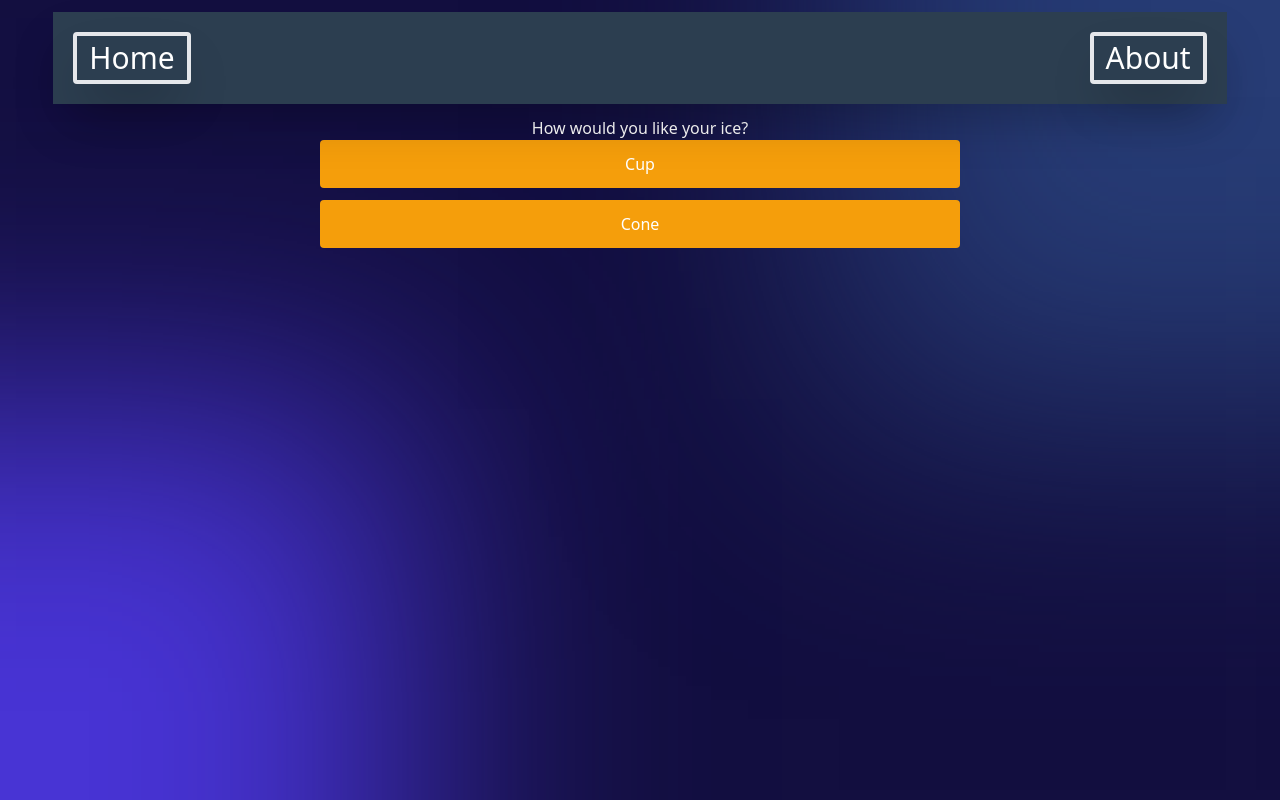
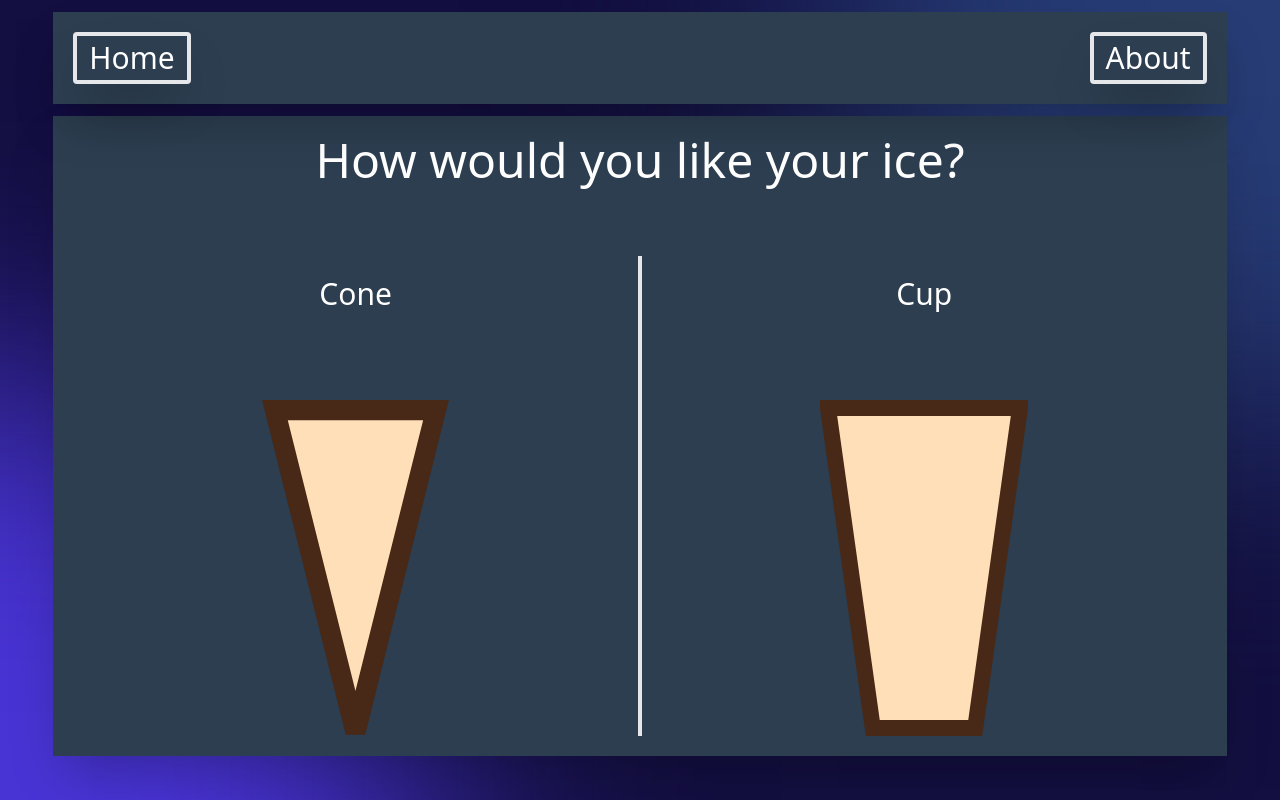
Before and after one commit to Julian-Sz/Ice-Cream-Shop, a React (Create React App) app: page /ChooseConeCup in a window 1280 px wide. Built offline with nearby package versions, Linux system fonts and the light colour scheme.

Commit message:
half done with a bit of restyling

```diff
--- a/src/App.css
+++ b/src/App.css
@@ -1,3 +1,7 @@
+body {
+  overflow-x: hidden;
+}
+
 .App {
   background: #130f40;
 }
@@ -17,3 +21,12 @@
     box-shadow: 0 0 700px 400px #273c75;
   }
 }
+
+h1,
+h2,
+h3,
+h4,
+h5,
+h6 {
+  height: min-content;
+}
--- a/src/App.js
+++ b/src/App.js
@@ -1,13 +1,13 @@
 // import logo from "./logo.svg";
 import React, { useReducer } from "react";
-import { BrowserRouter as Router, Route } from "react-router-dom";
+import { BrowserRouter as Router, Route, Switch } from "react-router-dom";
 import "./App.css";
 import Nav from "./components/Nav";
 import Home from "./components/Home";
 import ChooseConeCup from "./components/ChooseConeCup";
-// import ChooseCount from "./components/ChooseCount";
 import ChooseKind from "./components/ChooseKind";
 import Visualization from "./components/Visualization";
+import { AnimateSharedLayout, AnimatePresence } from "framer-motion";
 
 export const VARIETIES = {
   Vanilla: "#FAE074",
@@ -77,8 +77,8 @@ function App() {
           <Route path="/" exact>
             <Home />
           </Route>
-          <Route path="/(ChooseKind|ChooseConeCup)/">
-            {store.cone !== undefined ? (
+          {/* <Route path="/(ChooseKind|ChooseConeCup)/">
+            {store.cone !== undefined && (
               <div
                 id="visualization-container"
                 className="relative w-80 mb-3"
@@ -86,8 +86,8 @@ function App() {
               >
                 <Visualization />
               </div>
-            ) : undefined}
-          </Route>
+            )}
+          </Route> */}
           <Route path="/ChooseConeCup">
             <ChooseConeCup />
           </Route>
--- a/src/components/ChooseConeCup.js
+++ b/src/components/ChooseConeCup.js
@@ -1,6 +1,9 @@
 import React, { useContext, useEffect } from "react";
 import { Link } from "react-router-dom";
 import { ACTIONS, MyContext } from "../App.js";
+import ConeImg from "./ConeImg.js";
+import CupImg from "./CupImg.js";
+import { motion, AnimateSharedLayout } from "framer-motion";
 
 export default function ChooseConeCup() {
   const { dispatch } = useContext(MyContext); //store
@@ -8,34 +11,41 @@ export default function ChooseConeCup() {
     dispatch({ type: ACTIONS.RESET, payload: undefined });
   }, [dispatch]);
 
+  const cardStyle = {
+    background: "#2c3e50",
+    height: "80vh",
+    gridTemplateRows: "auto 40% 40%",
+  };
   return (
-    <div className="w-6/12 z-10">
-      <h2>How would you like your ice?</h2>
-
-      {/* <Link to="/ChooseKind"> */}
-      <div className="flex flex-col">
-        <Link to="ChooseKind" className="mb-3">
-          <button
-            className="p-3 bg-yellow-500 rounded w-full"
-            onClick={() => {
-              dispatch({ type: ACTIONS.SET_CONE, payload: false });
-            }}
-          >
-            Cup
-          </button>
-        </Link>
-        <Link to="ChooseKind">
-          <button
-            className="p-3 bg-yellow-500 rounded w-full"
-            onClick={() => {
-              dispatch({ type: ACTIONS.SET_CONE, payload: true });
-            }}
-          >
-            Cone
-          </button>
-        </Link>
-      </div>
-      {/* </Link> */}
-    </div>
+    <motion.div
+      className="grid grid-cols-1 md:grid-cols-2 z-10 p-5 w-11/12 shadow-2xl justify-items-center auto-rows-min"
+      style={cardStyle}
+      // initial={{ x: 400 }}
+      // animate={{ x: 0 }}
+    >
+      <h1 className="col-span-1 md:col-span-2 text-2xl md:text-5xl md:mb-5">
+        How would you like your ice?
+      </h1>
+      <Link
+        to="ChooseKind"
+        onClick={() => {
+          dispatch({ type: ACTIONS.SET_CONE, payload: true });
+        }}
+        className="md:row-span-2 border-b-2 md:border-b-0 md:border-r-2 flex w-full justify-between items-center md:flex-col"
+      >
+        <h2 className="text-2xl md:text-3xl my-1 mx-4 md:my-5">Cone</h2>
+        <ConeImg height="70%" />
+      </Link>
+      <Link
+        to="ChooseKind"
+        onClick={() => {
+          dispatch({ type: ACTIONS.SET_CONE, payload: false });
+        }}
+        className="md:row-span-2 border-t-2 md:border-t-0 md:border-l-2 flex w-full justify-between items-center md:flex-col"
+      >
+        <h2 className="text-2xl md:text-3xl my-1 mx-4 md:my-5">Cup</h2>
+        <CupImg height="70%" />
+      </Link>
+    </motion.div>
   );
 }
--- a/src/components/ChooseCount.js
+++ /dev/null
@@ -1,5 +0,0 @@
-import React from "react";
-
-export default function ChooseCount() {
-  return <div>ChooseCount</div>;
-}
--- a/src/components/ChooseKind.js
+++ b/src/components/ChooseKind.js
@@ -3,6 +3,7 @@ import { MyContext } from "../App.js";
 import { useHistory } from "react-router-dom";
 import Menu from "./Menu.js";
 import ScoopListItem from "./ScoopListItem.js";
+import Visualization from "./Visualization.js";
 
 export default function ChooseKind() {
   const { store, dispatch } = useContext(MyContext);
@@ -11,11 +12,15 @@ export default function ChooseKind() {
     history.push("/ChooseConeCup");
   }
   return (
-    <div className="flex flex-col md:w-6/12 w-9/12 z-10">
-      <Menu />
+    <div className="flex flex-col md:flex-row justify-between w-11/12 z-10 flex-auto mb-3">
+      <div className="bg-red-400 w-full md:w-5/12 h-full">
+        {/* <Visualization /> */}
+      </div>
+      <div className="bg-green-400 w-full md:w-7/12 h-full md:ml-3"></div>
+      {/* <Menu />
       {store.scoops.map((el, index) => {
         return <ScoopListItem el={el} index={index} key={index} />;
-      })}
+      })} */}
     </div>
   );
 }
--- a/src/components/ConeImg.js
+++ b/src/components/ConeImg.js
@@ -1,7 +1,7 @@
 import React from "react";
 import { motion } from "framer-motion";
 
-export default function ConeImg() {
+export default function ConeImg(props) {
   const pathVariants = {
     hidden: {
       opacity: 0,
@@ -16,26 +16,35 @@ export default function ConeImg() {
       },
     },
   };
+
+  const svgStyle = {
+    height: props.height,
+    maxWidth: "100%",
+    maxHeight: "100%",
+  };
   return (
-    <svg
+    <motion.svg
       id="svg_visu"
-      height="50%"
-      viewBox="0 0 257 525"
-      className="absolute bottom-0 left-0 right-0 mx-auto z-20"
+      viewBox="-16 -12.5 232 417"
+      // className="absolute bottom-0 left-0 right-0 mx-auto z-20"
       xmlns="http://www.w3.org/2000/svg"
+      style={svgStyle}
+      className="h-full"
+      // layout
+      // layoutID="ConeImg"
     >
       <g id="Layer_1">
         <title>Layer 1</title>
         <motion.path
-          variants={pathVariants}
-          initial="hidden"
-          animate="animate"
+          initial={{ pathLength: 0 }}
+          animate={{ pathLength: 1 }}
+          transition={{ duration: 3 }}
           fill="#FFDFB8"
-          d="m12.50001,12.5l115.99999,500l115.99999,-500l-231.99999,0l0.00001,0z"
+          d="M0,0l100,400l100,-400L0,0l100,400"
           stroke="#482816"
           strokeWidth="25"
         />
       </g>
-    </svg>
+    </motion.svg>
   );
 }
--- a/src/components/CupImg.js
+++ b/src/components/CupImg.js
@@ -1,7 +1,7 @@
 import React from "react";
 import { motion } from "framer-motion";
 
-export default function CupImg() {
+export default function CupImg(props) {
   const pathVariants = {
     hidden: {
       pathLength: 0,
@@ -14,26 +14,35 @@ export default function CupImg() {
       },
     },
   };
+
+  const svgStyle = {
+    height: props.height,
+    maxWidth: "100%",
+    maxHeight: "100%",
+  };
   return (
-    <svg
+    <motion.svg
       id="svg_visu"
-      height="50%"
-      viewBox="0 0 323 476"
-      className="absolute bottom-0 left-0 right-0 mx-auto z-20"
+      viewBox="-12.5 -12.5 325 525"
+      // className="absolute bottom-0 left-0 right-0 mx-auto z-20"
       xmlns="http://www.w3.org/2000/svg"
+      style={svgStyle}
+      className="h-full"
+      // layout
+      // layoutID="CupImg"
     >
       <g id="Layer_1">
         <title>Layer 1</title>
         <motion.path
-          variants={pathVariants}
-          initial="hidden"
-          animate="animate"
+          initial={{ pathLength: 0 }}
+          animate={{ pathLength: 1 }}
+          transition={{ duration: 3 }}
           fill="#FFDFB8"
           strokeWidth="25"
-          d="m12.5,12.5l55.875,450.99996l186.25001,0l55.87498,-450.99996l-297.99999,0z"
+          d="M0,0L70,500L230,500L300,0L0,0L70,500"
           stroke="#482816"
         />
       </g>
-    </svg>
+    </motion.svg>
   );
 }
--- a/src/components/Home.js
+++ b/src/components/Home.js
@@ -2,6 +2,7 @@ import React, { useContext } from "react";
 import { Link } from "react-router-dom";
 import HomeIcecream from "../Images/Home-Icecream.jpg";
 // import { ACTIONS, MyContext } from "../App.js";
+import { motion } from "framer-motion";
 
 export default function Home() {
   // const { dispatch } = useContext(MyContext);
@@ -17,9 +18,12 @@ export default function Home() {
     maxHeight: "80vh",
   };
   return (
-    <div
+    <motion.div
       className="grid grid-cols-1 grid-rows-2 md:grid-cols-2 md:grid-rows-1 flex-auto w-11/12 z-20 mb-3 shadow-2xl auto-rows-min"
       style={wrapperStyle}
+      // initial={{ x: 400 }}
+      // animate={{ x: 0 }}
+      // exit={{ x: -400 }}
     >
       <div
         className="w-full h-full flex flex-col justify-around z-30 p-5" // border-solid border-4 border-red-500
@@ -29,7 +33,7 @@ export default function Home() {
           This is a fictional ice cream shop!
         </h1>
         <Link to="/ChooseConeCup">
-          <h2 className="mx-3 py-1 rounded border-4 shadow-2xl hover:bg-gray-200 hover:text-black text-xl md:text-3xl">
+          <h2 className="mx-3 py-1 px-2 rounded border-4 shadow-2xl hover:bg-gray-200 hover:text-black text-xl md:text-3xl">
             Order an imaginary ice cream!
           </h2>
         </Link>
@@ -38,8 +42,13 @@ export default function Home() {
         className="w-full h-full z-20" //border-solid border-4 border-green-500
         style={rightSectionStyle}
       >
-        <img src={HomeIcecream} style={ImageStyle} className="h-full w-full" />
+        <img
+          src={HomeIcecream}
+          style={ImageStyle}
+          className="h-full w-full"
+          alt="An ice cream"
+        />
       </div>
-    </div>
+    </motion.div>
   );
 }
--- a/src/components/Nav.js
+++ b/src/components/Nav.js
@@ -7,9 +7,6 @@ export default function Nav(props) {
 
   const liClasses =
     "px-3 py-1 rounded border-4 shadow-2xl hover:bg-gray-200 hover:text-black";
-  const liStyle = {
-    background: "#34495e",
-  };
 
   const navWrapperStyle = {
     background: "#2c3e50",
--- a/src/components/ScoopListItem.js
+++ b/src/components/ScoopListItem.js
@@ -18,7 +18,7 @@ export default function ScoopListItem(props) {
   };
   return (
     <div
-      className="flex justify-between my-2 p-1 rounded bg-gray-100 hover:bg-white"
+      className="flex justify-between my-2 p-1 rounded bg-gray-100 hover:bg-white text-black"
       style={rowStyle}
     >
       <span style={spanStyle}>
--- a/src/components/Visualization.js
+++ b/src/components/Visualization.js
@@ -71,7 +71,7 @@ export default function Visualization() {
   }
 
   return (
-    <React.Fragment>
+    <>
       {store.scoops.map((el, index) => {
         return (
           <Scoop
@@ -85,6 +85,6 @@ export default function Visualization() {
         );
       })}
       {store.cone ? <ConeImg /> : <CupImg />}
-    </React.Fragment>
+    </>
   );
 }
```
